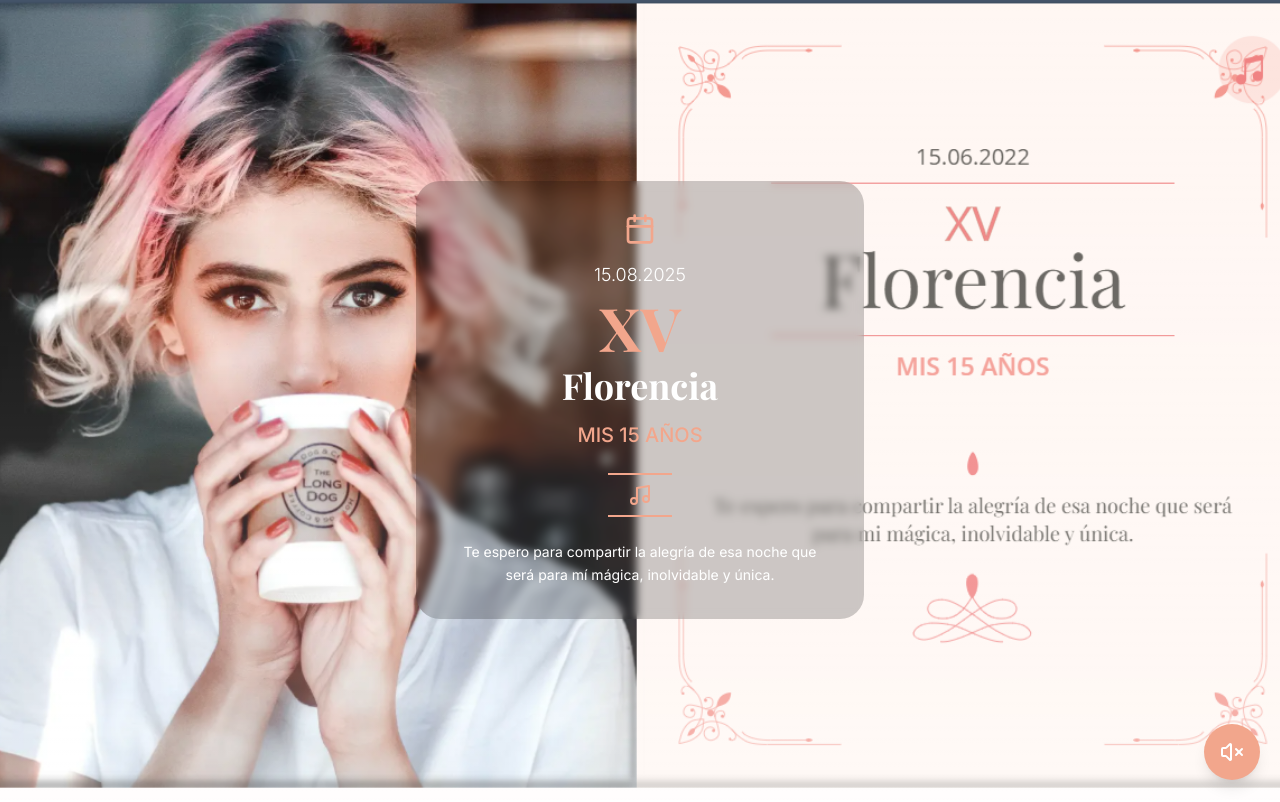
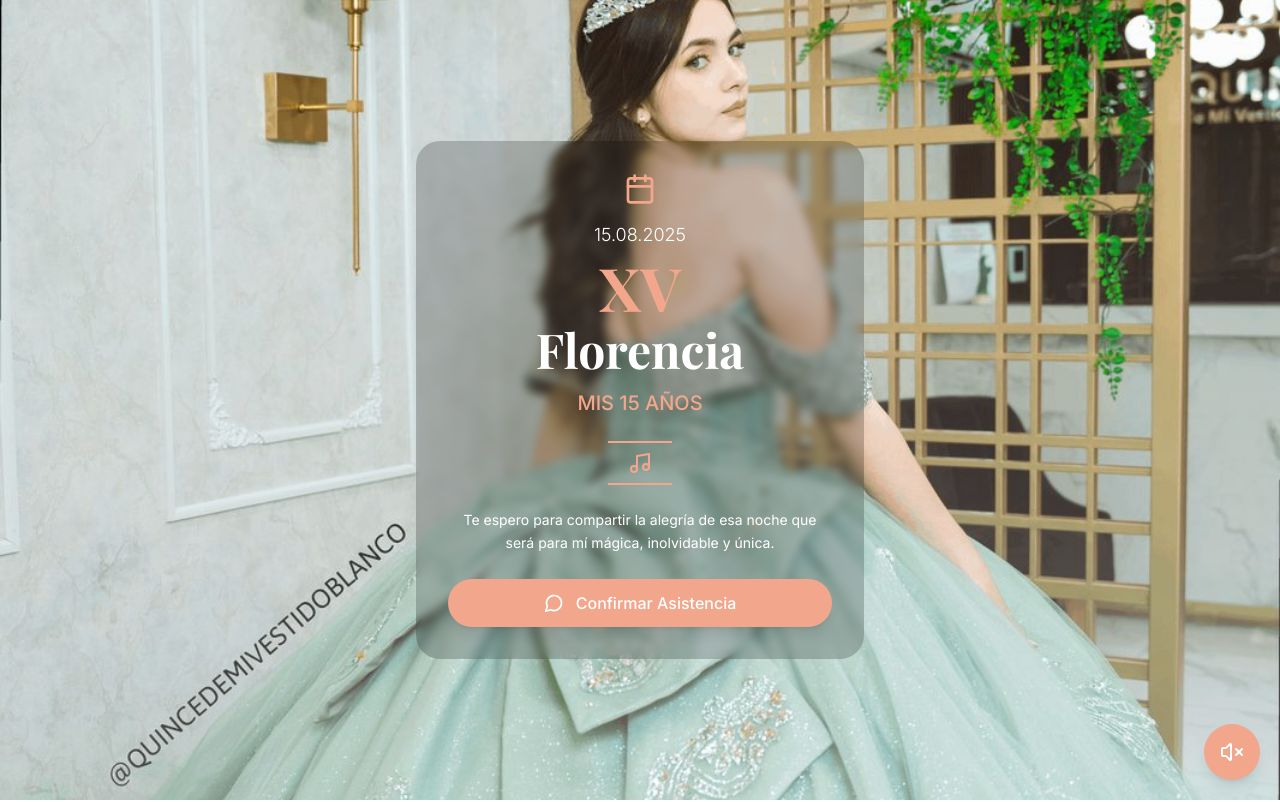
Before and after one commit to cuentapro11/counting-down-florencia-day, a React (Vite) app: page / in a window 1280 px wide. Shown: the top 802 px of the page. Built offline with nearby package versions, Linux system fonts and the light colour scheme.

Commit message:
Refactor: Use image as hero background
Use the provided image as the background for the hero section and replace the Instagram link with a WhatsApp link for RSVP confirmation.

```diff
--- a/src/components/HeroSection.tsx
+++ b/src/components/HeroSection.tsx
@@ -1,7 +1,11 @@
 
-import { Calendar, Music } from 'lucide-react';
+import { Calendar, Music, MessageCircle } from 'lucide-react';
 
 const HeroSection = () => {
+  const handleWhatsApp = () => {
+    window.open('https://wa.me/1234567890?text=Hola! Confirmo mi asistencia a los XV de Florencia', '_blank');
+  };
+
   return (
     <section className="min-h-screen flex items-center justify-center relative">
       <div className="text-center text-white z-10 px-4">
@@ -9,16 +13,23 @@ const HeroSection = () => {
           <Calendar className="w-8 h-8 text-primary mx-auto mb-4 animate-bounce-soft" />
           <p className="text-lg mb-2 font-light">15.08.2025</p>
           <h1 className="text-6xl font-playfair font-bold text-primary mb-2">XV</h1>
-          <h2 className="text-4xl font-playfair font-bold mb-4">Florencia</h2>
-          <p className="text-xl text-primary font-medium">MIS 15 AÑOS</p>
-          <div className="mt-6">
+          <h2 className="text-5xl font-playfair font-bold mb-4">Florencia</h2>
+          <p className="text-xl text-primary font-medium mb-6">MIS 15 AÑOS</p>
+          <div className="mt-6 mb-6">
             <div className="w-16 h-0.5 bg-primary mx-auto mb-2"></div>
             <Music className="w-6 h-6 text-primary mx-auto" />
             <div className="w-16 h-0.5 bg-primary mx-auto mt-2"></div>
           </div>
-          <p className="mt-6 text-sm leading-relaxed">
+          <p className="mt-6 text-sm leading-relaxed mb-6">
             Te espero para compartir la alegría de esa noche que será para mí mágica, inolvidable y única.
           </p>
+          <button
+            onClick={handleWhatsApp}
+            className="coral-button w-full flex items-center justify-center gap-3"
+          >
+            <MessageCircle className="w-5 h-5" />
+            Confirmar Asistencia
+          </button>
         </div>
       </div>
     </section>
--- a/src/index.css
+++ b/src/index.css
@@ -99,7 +99,7 @@ All colors MUST be HSL.
   left: 0;
   width: 100%;
   height: 100vh;
-  background: url('/lovable-uploads/ca5ced7e-0639-41e9-be16-9e4190763ce2.png') center/cover no-repeat;
+  background: url('/lovable-uploads/e3b6fff0-1b08-4da2-af92-feac5fc18080.png') center/cover no-repeat;
   z-index: -1;
 }
 
```
Also changed, not shown: public/lovable-uploads/e3b6fff0-1b08-4da2-af92-feac5fc18080.png (added).
